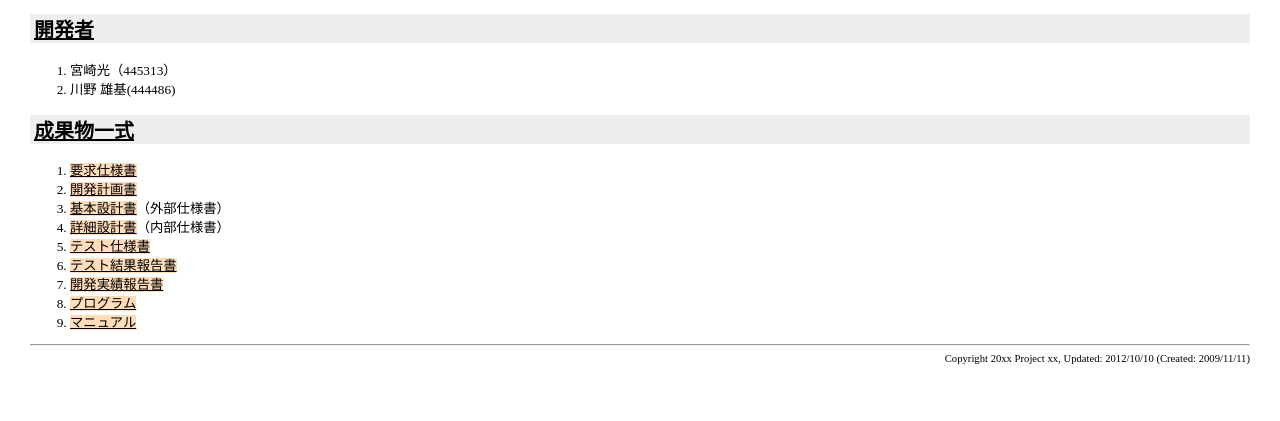
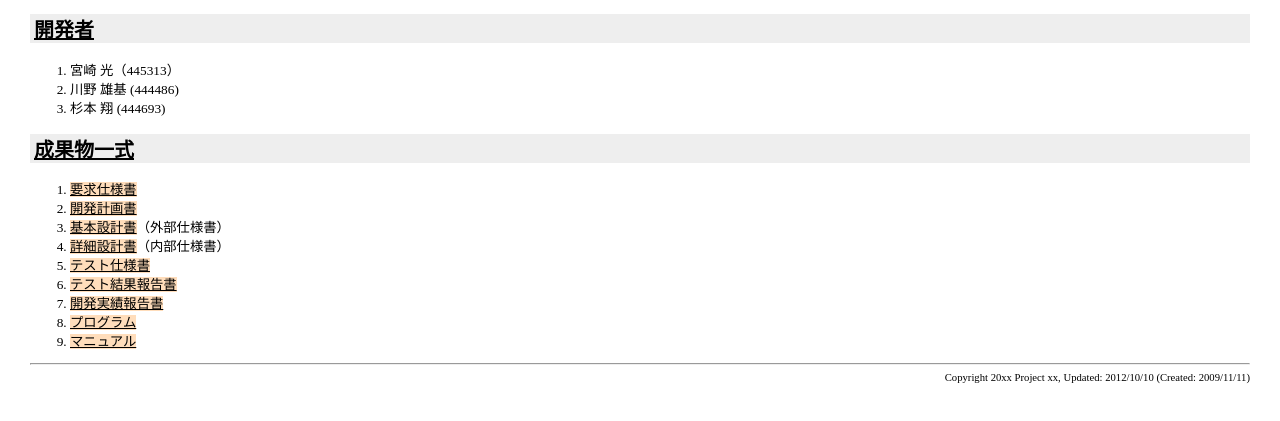
Before and after one commit to miyazakisoft/PrimeMinisters, a plain HTML site: page PrimeMinistersByPython/SouriDaijin/index.html in a window 1280 px wide. Shown: the part 131-552 px from the top of the page. Drawn offline with Linux system fonts and the light colour scheme.

Commit message:
indexに名前追加（杉本）

```diff
--- a/PrimeMinistersByPython/SouriDaijin/index.html
+++ b/PrimeMinistersByPython/SouriDaijin/index.html
@@ -252,8 +252,9 @@ th {
 <h2><a name="Members">開発者</a></h2>
 </div>
 <ol>
-  <li>宮崎光（445313）</li>
-  <li>川野 雄基(444486)</li>
+  <li>宮崎 光（445313）</li>
+  <li>川野 雄基 (444486)</li>
+  <li>杉本 翔 (444693)</li>
 </ol>
 <div class="belt">
 <h2><a name="Documents">成果物一式</a></h2>
```
